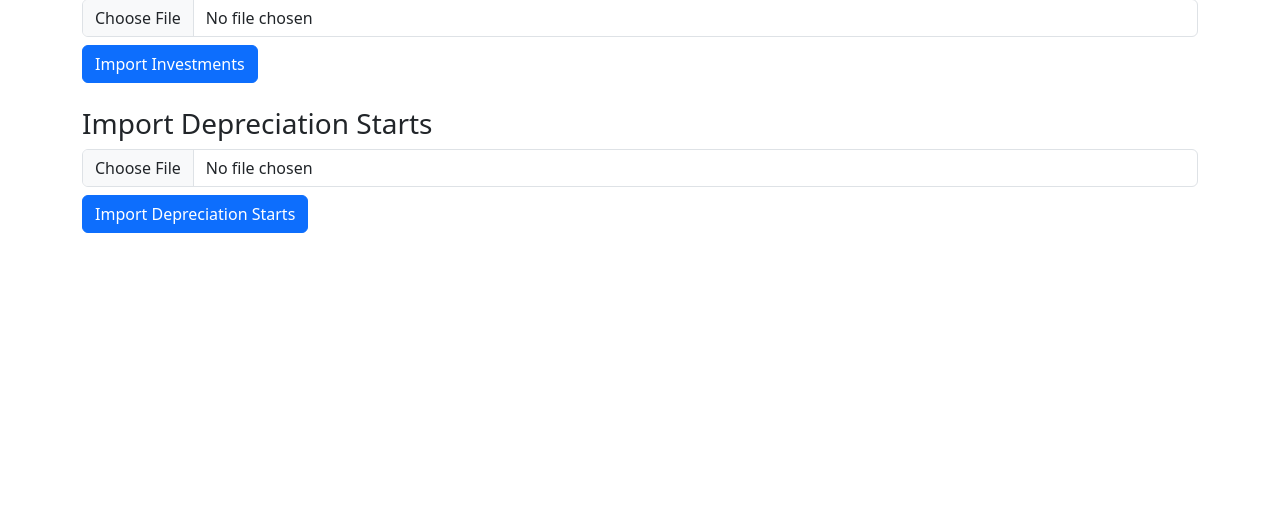
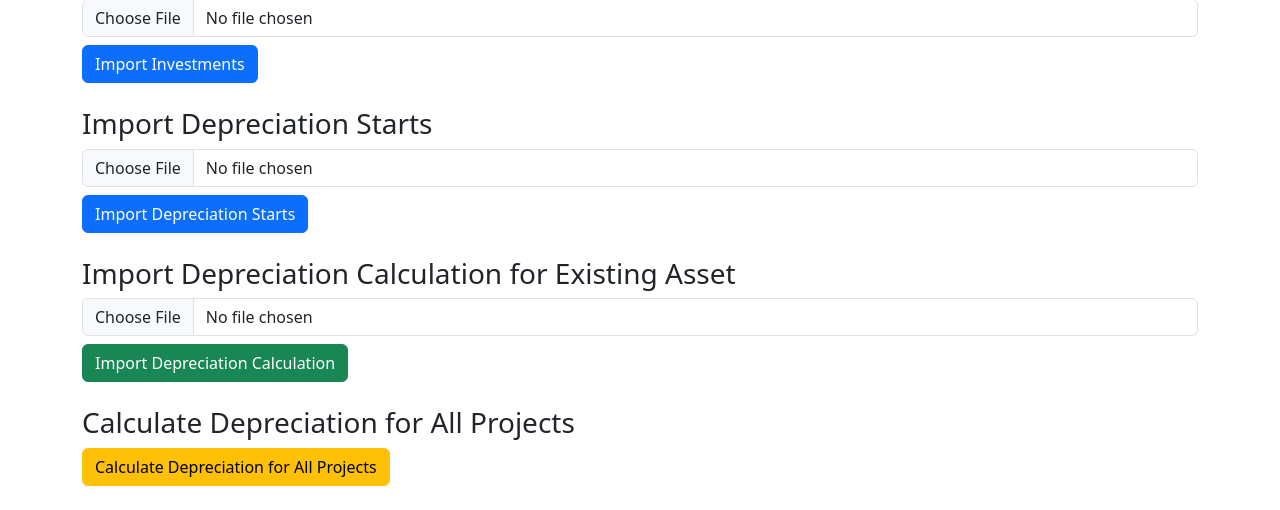
Before and after one commit to jesundma/Depreciation-Simulation, a Flask app: page /import in a window 1280 px wide. Shown: the part 358-868 px from the top of the page. Before the commit the page ends 591 px from the top, so only its background shows below. Run offline with Flask 3, Linux system fonts and the light colour scheme; the visitor is signed in with stand-in values (Sample User, id 1).

Commit message:
Depreciation calculation for all project not functioning. Added button to import existing depreciation.

```diff
--- a/gui_web/app.py
+++ b/gui_web/app.py
@@ -340,5 +340,28 @@ def investments_by_year():
         app.logger.error(f"Error generating investments by year report: {str(e)}", exc_info=True)
         return render_template('report_error.html', error=str(e))
 
+@app.route('/api/calculate-depreciation-all', methods=['POST'])
+@admin_required
+def calculate_depreciation_all():
+    import logging
+    logging.basicConfig(filename='depreciation_debug.log', level=logging.DEBUG)
+    try:
+        from services.project_management_service import ProjectManagementService
+        messages = []
+        # Get all project IDs
+        project_ids = ProjectManagementService.get_all_project_ids()
+        for pid in project_ids:
+            try:
+                from services.calculation_service import CalculationService
+                method_type = CalculationService.handle_depreciation_calculation(pid)
+                messages.append(f"Project {pid}: Success (method type: {method_type})")
+            except Exception as e:
+                messages.append(f"Project {pid}: Error - {str(e)}")
+        logging.debug(f"/api/calculate-depreciation-all response: success, messages={messages}")
+        return jsonify({'success': True, 'messages': messages})
+    except Exception as e:
+        logging.error(f"/api/calculate-depreciation-all error: {str(e)}")
+        return jsonify({'success': False, 'messages': [str(e)]})
+
 if __name__ == '__main__':
     app.run(debug=True)
--- a/gui_web/auth.py
+++ b/gui_web/auth.py
@@ -22,6 +22,9 @@ def admin_required(f):
     @wraps(f)
     def decorated_function(*args, **kwargs):
         if 'user' not in session or session.get('role') != 'admin':
+            # If AJAX/API request, return JSON error
+            if request.accept_mimetypes['application/json'] >= request.accept_mimetypes['text/html'] or request.path.startswith('/api/'):
+                return jsonify({'success': False, 'error': 'Admin access required', 'not_authorized': True}), 403
             return redirect(url_for('home'))
         return f(*args, **kwargs)
     return decorated_function
--- a/gui_web/templates/import.html
+++ b/gui_web/templates/import.html
@@ -41,6 +41,17 @@
                 <button type="submit" class="btn btn-primary">Import Depreciation Starts</button>
             </form>
         </div>
+    <div class="mb-4">
+        <h3>Import Depreciation Calculation for Existing Asset</h3>
+        <form id="import-existing-depr-form" action="/import-existing-depreciation" method="post" enctype="multipart/form-data">
+            <input type="file" name="file" class="form-control mb-2" required>
+            <button type="submit" class="btn btn-success">Import Depreciation Calculation</button>
+        </form>
+    </div>
+    <div class="mb-4">
+        <h3>Calculate Depreciation for All Projects</h3>
+        <button id="calculate-all-depreciation-btn" class="btn btn-warning">Calculate Depreciation for All Projects</button>
+    </div>
     </div>
 
     <!-- Modal for import status -->
@@ -95,6 +106,36 @@
     handleImportForm('import-projects-form');
     handleImportForm('import-investments-form');
     handleImportForm('import-depreciation-starts-form');
+    handleImportForm('import-existing-depr-form');
+
+    // Calculate depreciation for all projects
+    document.getElementById('calculate-all-depreciation-btn').addEventListener('click', function() {
+        if (!confirm('Are you sure you want to calculate depreciation for all projects? This may take a while.')) return;
+        fetch('/api/calculate-depreciation-all', { method: 'POST' })
+            .then(async response => {
+                let data;
+                try {
+                    data = await response.json();
+                } catch (e) {
+                    // Try to get the raw response text for debugging
+                    let text = '';
+                    try {
+                        text = await response.clone().text();
+                    } catch (err) {
+                        text = '[Could not read response body]';
+                    }
+                    showImportStatus(false, [
+                        `Server error or not authorized. Status: ${response.status} ${response.statusText}`,
+                        text
+                    ]);
+                    return;
+                }
+                showImportStatus(data.success, data.messages || [data.message || 'Done.']);
+            })
+            .catch(err => {
+                showImportStatus(false, ['An error occurred while calculating depreciation for all projects.', err.toString()]);
+            });
+    });
     </script>
 </body>
 </html>
```
Also changed, not shown: services/project_management_service.py (+7 -0 lines).
